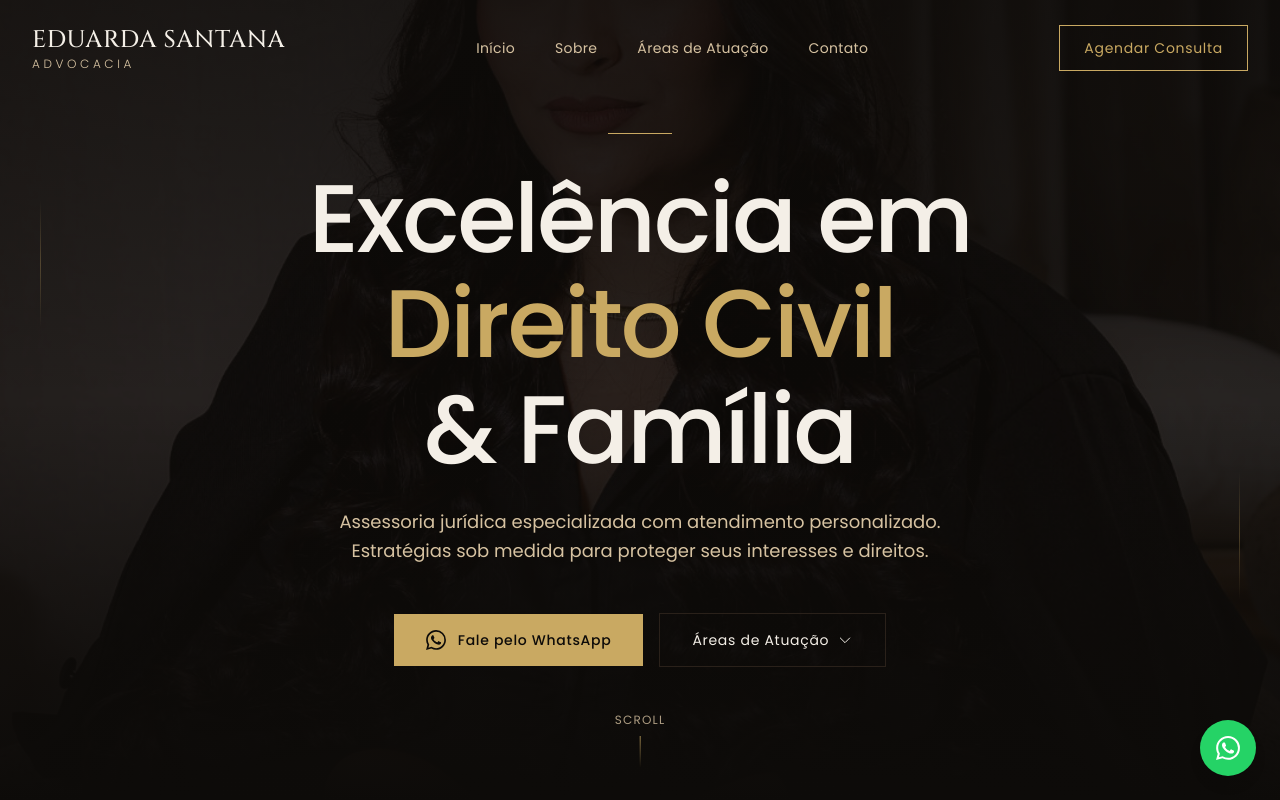
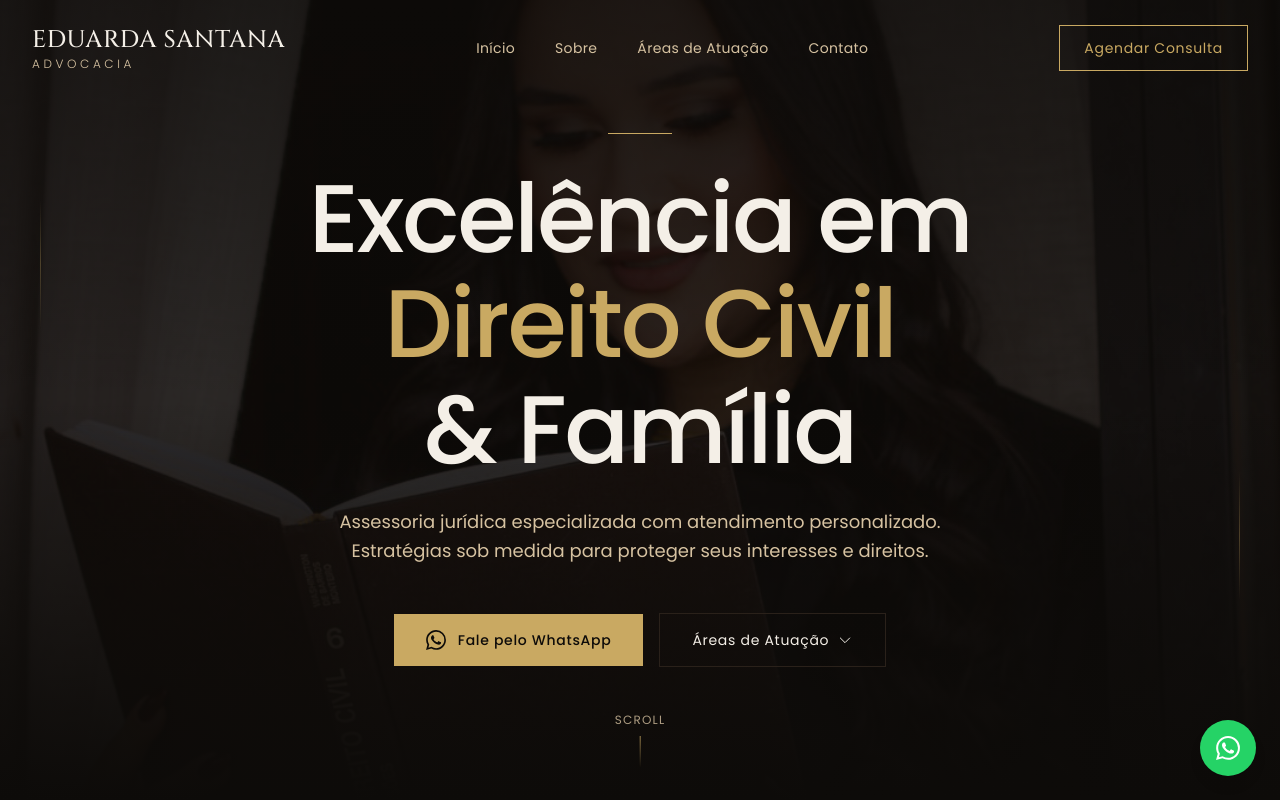
Before and after one commit to MariaEduardaOseas/eduardasantanaadvocacia, a Next.js app: page / in a window 1280 px wide. Shown: the top 800 px of the page. Built offline with nearby package versions, Linux system fonts and the light colour scheme.

Commit message:
Update hero-section.tsx

```diff
--- a/components/hero-section.tsx
+++ b/components/hero-section.tsx
@@ -18,7 +18,7 @@ export function HeroSection() {
         <div
           className="absolute inset-0 bg-cover bg-center bg-no-repeat"
           style={{
-            backgroundImage:`url('/IMG_2454.jpeg')`,
+            backgroundImage: `url('/IMG_2435.jpeg')`,
           }}
         />
         <div className="absolute inset-0 bg-background/85" />
```
